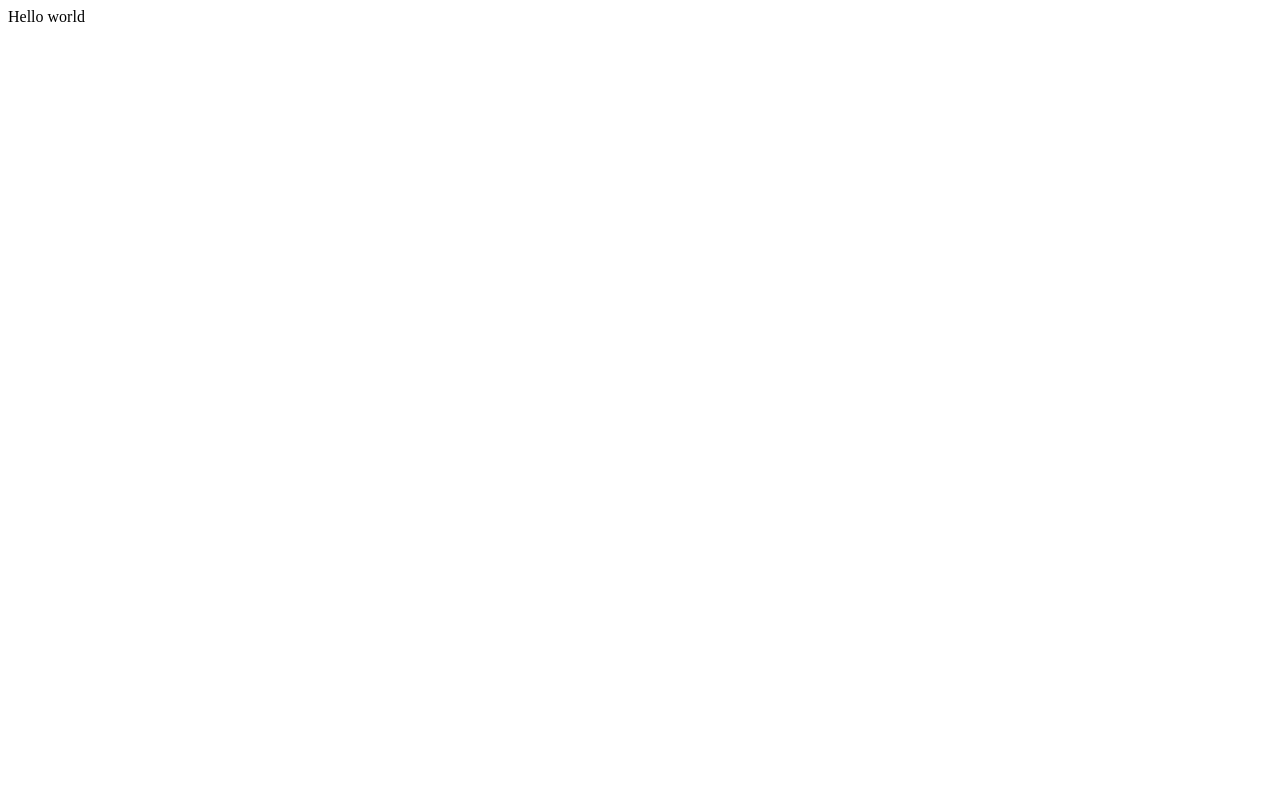
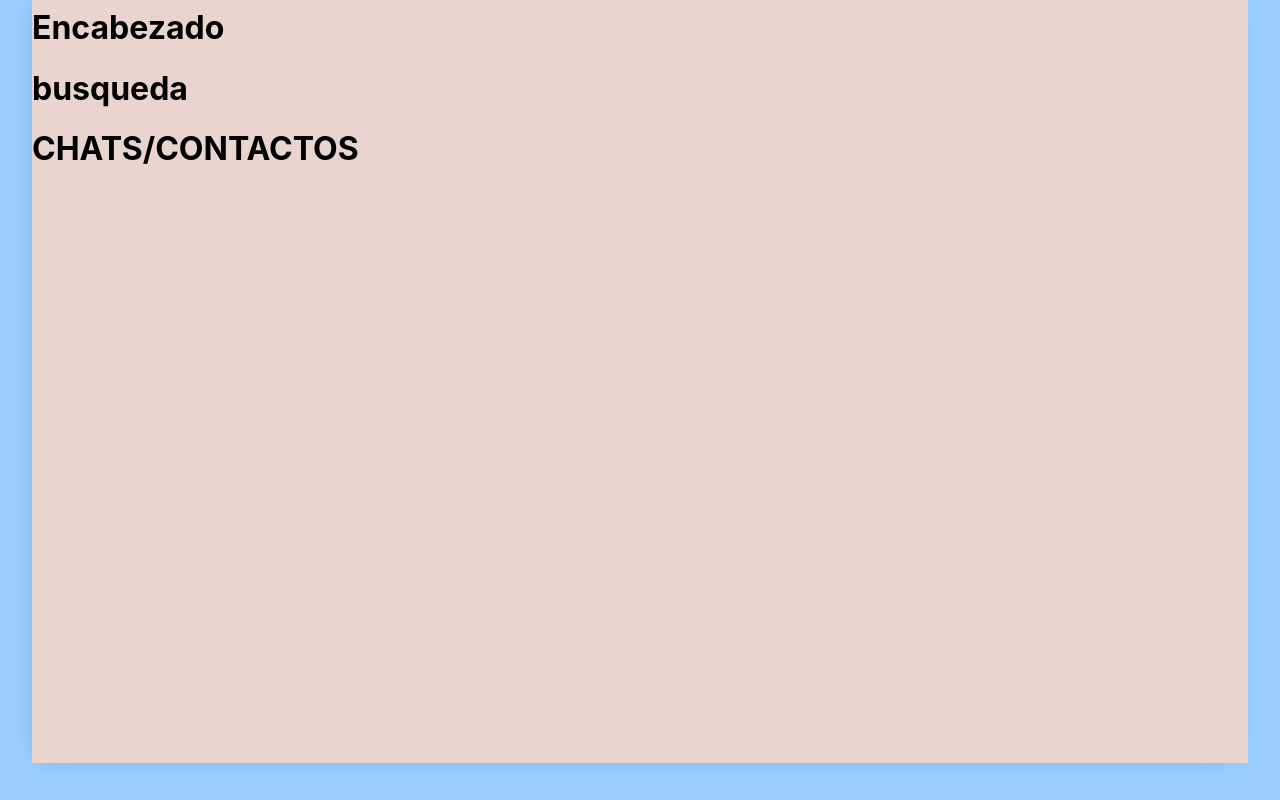
Before and after one commit to SantiagoCastelblanco/WhatsUD, a React (Create React App) app in the folder cliente/: page / in a window 1280 px wide. Built offline with nearby package versions, Linux system fonts and the light colour scheme.

Commit message:
Base creada

```diff
--- a/cliente/public/index.html
+++ b/cliente/public/index.html
@@ -24,7 +24,7 @@
       work correctly both with client-side routing and a non-root public URL.
       Learn how to configure a non-root public URL by running `npm run build`.
     -->
-    <title>WhatsUD -Proyecto final-</title>
+    <title>WhatsUD - protecto final</title>
   </head>
   <body>
     <noscript>You need to enable JavaScript to run this app.</noscript>
--- a/cliente/src/App.js
+++ /dev/null
@@ -1,8 +0,0 @@
-
-function App() {
-  return (
-    "Hello world"
-  );
-}
-
-export default App;
--- /dev/null
+++ b/cliente/src/index.css
@@ -0,0 +1,13 @@
+body {
+  margin: 0;
+  font-family: -apple-system, BlinkMacSystemFont, 'Segoe UI', 'Roboto', 'Oxygen',
+    'Ubuntu', 'Cantarell', 'Fira Sans', 'Droid Sans', 'Helvetica Neue',
+    sans-serif;
+  -webkit-font-smoothing: antialiased;
+  -moz-osx-font-smoothing: grayscale;
+}
+
+code {
+  font-family: source-code-pro, Menlo, Monaco, Consolas, 'Courier New',
+    monospace;
+}
--- a/cliente/src/index.js
+++ b/cliente/src/index.js
@@ -1,7 +1,7 @@
 import React from 'react';
 import ReactDOM from 'react-dom/client';
-import App from './App';
-
+import './index.css';
+import App from './vista/App';
 
 const root = ReactDOM.createRoot(document.getElementById('root'));
 root.render(
--- /dev/null
+++ b/cliente/src/vista/App.css
@@ -0,0 +1,17 @@
+.app{
+  background-color: #97CEFF;
+  display: grid;
+  place-items: center;
+  position: fixed;
+  height: 100%;
+  width: 100%;
+}
+
+.app_body{
+  background-color: #EAD4CE;
+  position: fixed;
+  margin-top: -50px;
+  height: 97%;
+  width: 95%;
+  box-shadow: -5px 4px 22px -12px rgba(0, 0, 0, 0.2);
+}
--- /dev/null
+++ b/cliente/src/vista/BarraLateral.css
@@ -0,0 +1,3 @@
+.barra_lateral{
+
+}
--- /dev/null
+++ b/cliente/src/vista/BarraLateral.js
@@ -0,0 +1,38 @@
+import React from 'react'
+import './BarraLateral.css'
+
+function BarraLateral() {
+  return (
+    <div className='barra_lateral'>
+
+        {/* Encabezado, conteniendo informacion relacionada al usuario actual
+        su numero de telefono y demas*/ }
+        <div className = 'barra_lateral_encabezado'>
+            <h1>Encabezado</h1>
+        </div>
+
+        {/** Encargado de la busqueda tanto de chats como de contactos*/}
+        <div className='barra_lateral_busqueda'>
+            <h1>busqueda</h1>
+        </div>
+
+        {/**Encargado de los botones de seleccion de contactos y chat */}
+        <div className='barra_lateral_botones'>
+            <h1>CHATS/CONTACTOS</h1>
+        </div>
+
+        {/**Encargado de mantener todos los chats organizados */}
+        <div className='barra_lateral_chats'>
+
+        </div>
+
+        {/**Encargado de mantenenr los contactos organizados */}
+        <div className='barra_lateral_contactos'>
+
+        </div>
+
+    </div>
+  )
+}
+
+export default BarraLateral
```
